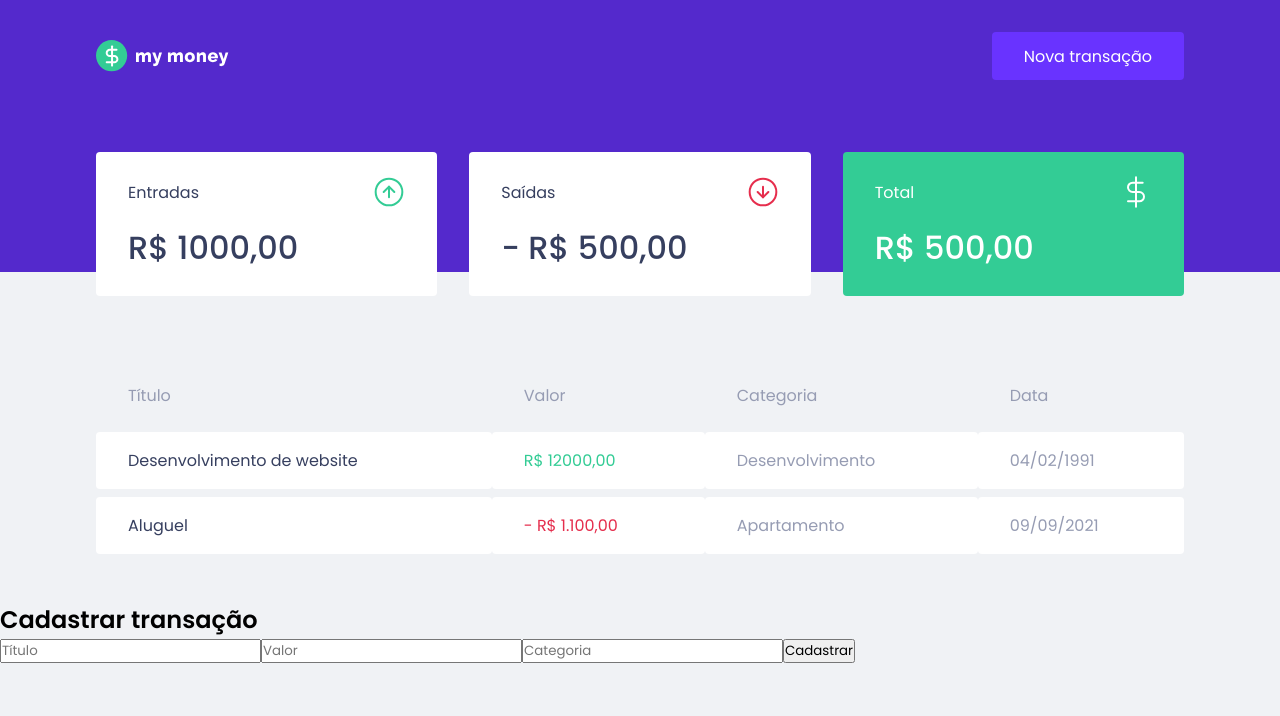
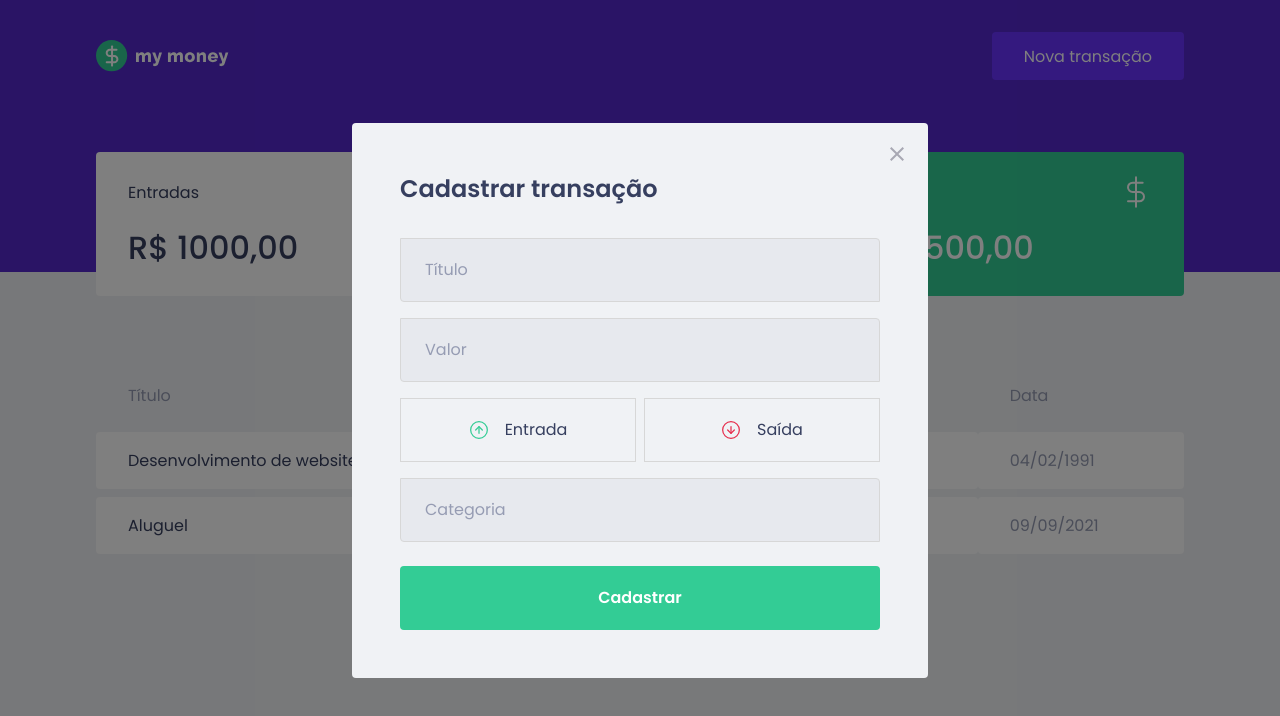
Before and after one commit to ecthon-b/mymoney, a React (Create React App) app: page / in a window 1280 px wide. Both pictures are taken after a click on the button "Nova transação". Shown: the top 716 px of the page. Built offline with nearby package versions, Linux system fonts and the light colour scheme; no server answers; what miragejs would draw is missing.

Commit message:
Styling modal and creating type buttons

```diff
--- a/package.json
+++ b/package.json
@@ -5,6 +5,7 @@
   "dependencies": {
     "axios": "^0.21.1",
     "miragejs": "^0.1.41",
+    "polished": "^4.1.2",
     "react": "^17.0.2",
     "react-dom": "^17.0.2",
     "react-modal": "^3.13.1",
--- a/src/components/NewTransactionModal/index.tsx
+++ b/src/components/NewTransactionModal/index.tsx
@@ -1,5 +1,8 @@
 import Modal from 'react-modal';
-import { Container } from './styles';
+import incomeImg from '../../assets/income.svg';
+import outcomeImg from '../../assets/outcome.svg';
+import closeImg from '../../assets/close.svg';
+import { Container, TransactionTypeContainer } from './styles';
 
 interface NewTransactionModalProps {
     isOpen: boolean;
@@ -14,14 +17,31 @@
         overlayClassName="react-modal-overlay"
         className="react-modal-content"
       >
+
+        <button type="button" onClick={onRequestClose} className="react-modal-close">
+        <img src={closeImg} alt="Fechar modal" />
+        </button>
+
         <Container>
             <h2>Cadastrar transação</h2>
 
             <input placeholder="Título" />
             <input type="number" placeholder="Valor" />
+
+            <TransactionTypeContainer>
+              <button type="button">
+                <img src={incomeImg} alt="Entrada" />
+                <span>Entrada</span>
+              </button>
+              <button type="button">
+                <img src={outcomeImg} alt="Saída" />
+                <span>Saída</span>
+              </button>
+            </TransactionTypeContainer>
+
             <input placeholder="Categoria" />
             <button type="submit">Cadastrar</button>
         </Container>
       </Modal>
-    )
+    );
 }
--- a/src/components/NewTransactionModal/styles.ts
+++ b/src/components/NewTransactionModal/styles.ts
@@ -1,3 +1,83 @@
 import styled from 'styled-components';
+import { darken } from 'polished';
 
-export const Container = styled.div``;
+export const Container = styled.form`
+    h2 {
+        color: var(--text-title);
+        font-size: 1.5rem;
+        margin-bottom: 2rem;
+    }
+
+    input {
+        width: 100%;
+        padding: 0 1.5rem;
+        height: 4rem;
+        border-radius: 0%.25rem;
+
+        border: 1px solid #d7d7d7;
+        background: var(--input-background);
+        font-weight: 400;
+        font-size: 1rem;
+
+        &::placeholder {
+            color: var(--text-body);
+        }
+
+        & + input {
+            margin-top: 1rem;
+        }
+    }
+
+    button[type="submit"] {
+        width: 100%;
+        padding: 0 1.5rem;
+        height: 4rem;
+        background: var(--green);
+        color: #FFF;
+        border-radius: 0.25rem;
+        border: 0;
+        font-size: 1rem;
+        margin-top: 1.5rem;
+        transition: filter 0.2s;
+        font-weight: 600;
+
+        &:hover {
+            filter: brightness(0.9);
+        }
+    }
+`;
+
+export const TransactionTypeContainer = styled.div`
+    margin: 1rem 0;
+    display: grid;
+    grid-template-columns: 1fr 1fr;
+    gap: 0.5rem;
+
+    button {
+        height: 4rem;
+        border: 1px solid #d7d7d7;
+
+        background: transparent;
+        display: flex;
+        align-items: center;
+        justify-content: center;
+        transition: border-color 0.2s;
+
+        &:hover {
+            border-color: ${darken(0.1, '#d7d7d7')};
+        }
+
+        img {
+            width: 20px;
+            height: 20px;
+        }
+
+        span {
+            display: inline-block;
+            margin-left: 1rem;
+            font-size: 1rem;
+            color: var(--text-title);
+        }
+    }
+
+`;
--- a/src/styles/global.ts
+++ b/src/styles/global.ts
@@ -14,6 +14,7 @@
 
         --background: #F0F2F5;
         --shape: #FFFFFF;
+        --input-background: #e7e9ee
     }
 
    * {
@@ -56,5 +57,40 @@
        cursor: not-allowed;
    }
 
+   .react-modal-overlay {
+    background: rgba(0, 0, 0, 0.5);
+    position: fixed;
+    top: 0;
+    bottom: 0;
+    right: 0;
+    left: 0;
+
+    display: flex;
+    align-items: center;
+    justify-content: center;
+   }
+
+   .react-modal-content {
+    width: 100%;
+    max-width: 576px;
+    background: var(--background);
+    padding: 3rem;
+    position: relative;
+    border-radius: 0.25rem;
+   }
+
+   .react-modal-close {
+       position: absolute;
+       right: 1.5rem;
+       top: 1.5rem;
+       border: 0;
+       background: transparent;
+       transition: filter 0.2s;
+
+       &:hover {
+           filter: brightness(0.8);
+       }
+
+   }
 
 `
```
Also changed, not shown: 1 other file (tests, documents, lock files or other folders).
